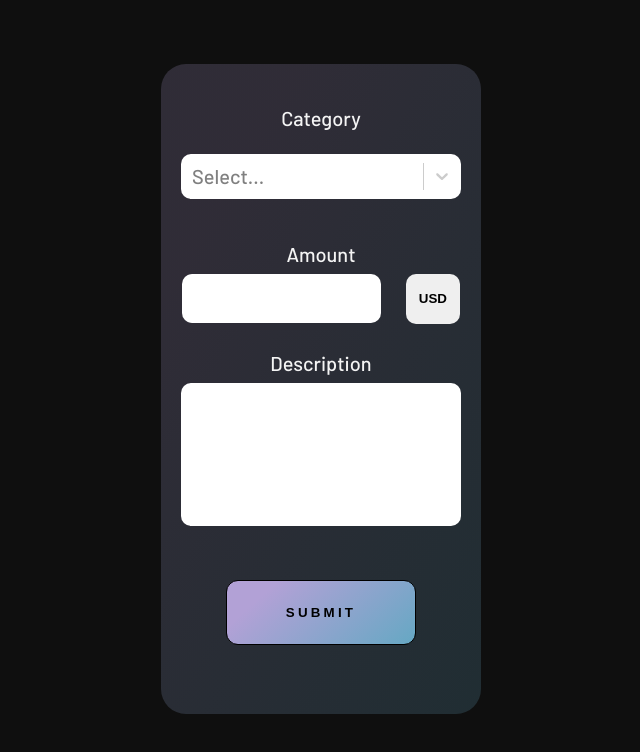
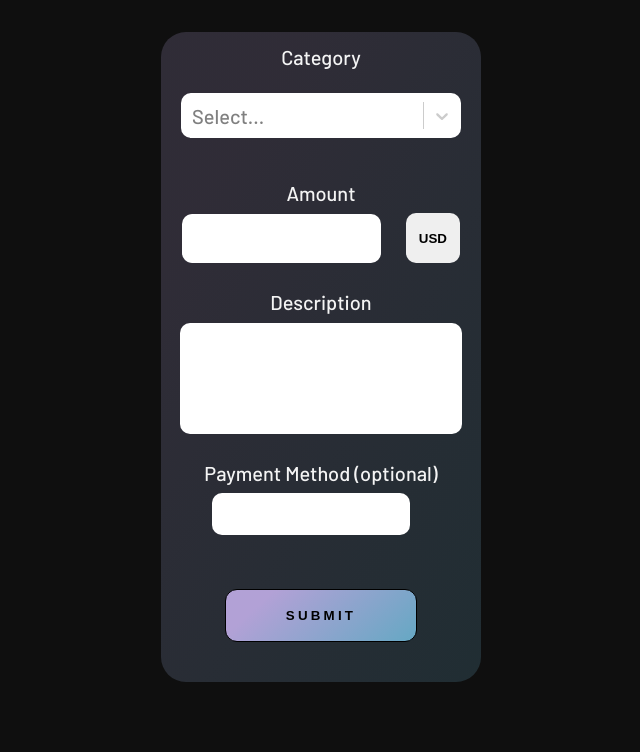
Before and after one commit to carlosdimatteo/fintrack, a React (Create React App) app: page / in a window 1280 px wide. Shown: the top 752 px of the page, without its empty margins (319-959 px from the left). Built offline with nearby package versions, Linux system fonts and the light colour scheme.

Commit message:
fix padding up and added payment method input

```diff
--- a/src/components/Form/Form.styles.jsx
+++ b/src/components/Form/Form.styles.jsx
@@ -1,18 +1,22 @@
-import styled from "styled-components";
+import styled from 'styled-components';
 
 export const StyledForm = styled.form`
 	display: flex;
 	flex-direction: column;
-  width: calc(400px * .8);
-  height: calc(812px * .8);
+	width: calc(400px * 0.8);
+	height: calc(812px * 0.8);
 	align-items: center;
 	justify-content: center;
-  background: linear-gradient(120deg, rgba(178, 161, 214, 0.2) 19.88%, rgba(79, 170, 190, 0.2) 123.6%);
+	background: linear-gradient(
+		120deg,
+		rgba(178, 161, 214, 0.2) 19.88%,
+		rgba(79, 170, 190, 0.2) 123.6%
+	);
 	border-radius: 8px;
 	border-radius: 25px;
-  padding: .1rem;
+	padding: 1rem 0rem;
 	min-width: 5rem;
 	box-sizing: border-box;
 	max-width: 20rem;
-  pointer-events: ${({ disabled }) => (disabled ? "none" : "all")};
+	pointer-events: ${({ disabled }) => (disabled ? 'none' : 'all')};
 `;
--- a/src/components/Input/index.jsx
+++ b/src/components/Input/index.jsx
@@ -1,6 +1,12 @@
-import { StyledInput, StyledCurrencyButton} from "./Input.styles";
+import { StyledInput, StyledCurrencyButton } from './Input.styles';
 
-export function CurrencyButton({ children, type, disabled, onClick, className }) {
+export function CurrencyButton({
+	children,
+	type,
+	disabled,
+	onClick,
+	className,
+}) {
 	return (
 		<StyledCurrencyButton
 			className={className}
@@ -13,7 +19,7 @@ export function CurrencyButton({ children, type, disabled, onClick, className })
 	);
 }
 
-export function Input({ placeholder, onChange, value }) {
+export function Input({ placeholder, onChange, value, type }) {
 	function handleChange(e) {
 		onChange && onChange(e.target.value);
 	}
@@ -22,7 +28,7 @@ export function Input({ placeholder, onChange, value }) {
 			placeholder={placeholder}
 			onChange={(e) => handleChange(e)}
 			value={value}
-      type="number"
+			type={type || 'text'}
 		/>
 	);
 }
--- a/src/containers/Main/Main.styles.jsx
+++ b/src/containers/Main/Main.styles.jsx
@@ -1,8 +1,8 @@
-import styled from "styled-components";
+import styled from 'styled-components';
 
 export const MainContainer = styled.div`
 	display: flex;
-  padding: 4rem;
+	padding: 2rem;
 	justify-content: center;
 	flex-direction: column;
 	align-items: center;
--- a/src/containers/Main/index.jsx
+++ b/src/containers/Main/index.jsx
@@ -12,6 +12,7 @@ export function Main() {
 	const [category, setCategory] = useState('');
 	const [expense, setExpense] = useState('');
 	const [description, setDescription] = useState('');
+	const [card, setCard] = useState('');
 	const currencies = {
 		dollar: 'USD',
 		peso: 'COP',
@@ -50,9 +51,10 @@ export function Main() {
 					? expense
 					: (expense / 4600).toFixed(2),
 			description: description,
+			method: card,
 		})
-			.then((res) => {
-				console.log('Posting data', res);
+			.then(({ data }) => {
+				console.log('Posting data', data);
 				clearInput();
 				setLoading(false);
 			})
@@ -81,7 +83,7 @@ export function Main() {
 
 				<Text>Amount</Text>
 				<StyledDiv>
-					<Input value={expense} onChange={setExpense} />
+					<Input type="number" value={expense} onChange={setExpense} />
 					<CurrencyButton onClick={actualCurrency}>
 						{activeCurrency}
 					</CurrencyButton>
@@ -89,6 +91,8 @@ export function Main() {
 
 				<Text>Description</Text>
 				<Textarea value={description} onChange={setDescription} />
+				<Text>Payment Method (optional)</Text>
+				<Input value={card} onChange={setCard} />
 
 				<Button
 					onClick={() => {
```
Lines whose indentation alone changed are shown as unchanged.
